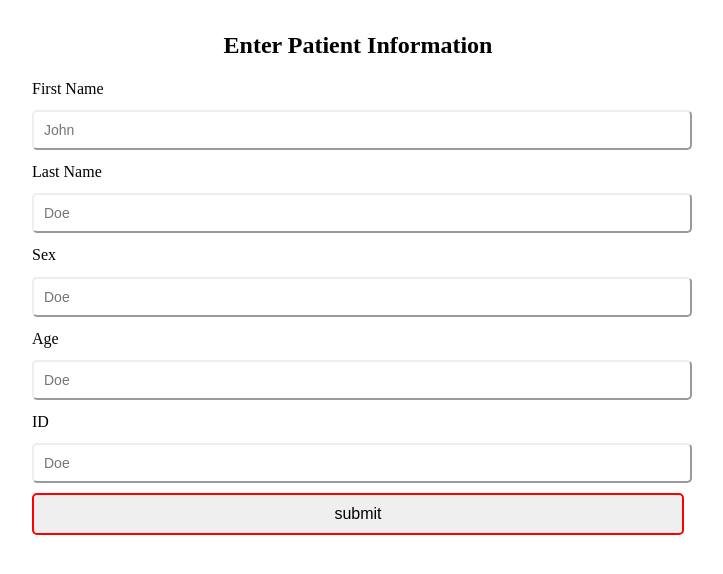
After one commit to moyeneka/EasyLife-HealthCare-Data-Visualizer, a PHP site: page /AddPatient.php in a window 1280 px wide. The commit adds this page. Shown: the top 574 px of the page, without its empty margins (282-1005 px from the left). Run offline with PHP 8.4, Linux system fonts and the light colour scheme.

Commit message:
Add Patient Page and CSS

```diff
--- /dev/null
+++ b/SQL/AddPatient.php
@@ -0,0 +1,46 @@
+<!DOCTYPE html>
+<html lang="en">
+  <head>
+    <meta charset="UTF-8" />
+    <meta http-equiv="X-UA-Compatible" content="IE=edge" />
+    <meta name="viewport" content="width=device-width, initial-scale=1.0" />
+
+    <!--CSS Styles -->
+    <link rel="stylesheet" href="assets/css/styles.css" />
+
+    <title>TEMP</title>
+  </head>
+
+    <body>
+        <section class="patient" id="patient">
+            <h2>Enter Patient Information</h2>
+            <div class="patient-form-container">
+                <div class="patient-form">
+                    <form action="AddPatient.php" method="post">
+                        <div class="form-control">
+                            <label for="fname">First Name</label>
+                            <input type="text" id ="fname" name="fname" placeholder="John" class="input-field" required/>
+                        </div>
+                        <div class="form-control">
+                            <label for="lname">Last Name</label>
+                            <input type="text" id="lname" name="lname" placeholder="Doe" class="input-field" required/>
+                        </div>
+                        <div class="form-control">
+                            <label for="lname">Sex</label>
+                            <input type="text" id="lname" name="lname" placeholder="Doe" class="input-field" required/>
+                        </div>
+                        <div class="form-control">
+                            <label for="lname">Age</label>
+                            <input type="text" id="lname" name="lname" placeholder="Doe" class="input-field" required/>
+                        </div>
+                        <div class="form-control">
+                            <label for="lname">ID</label>
+                            <input type="text" id="lname" name="lname" placeholder="Doe" class="input-field" required/>
+                        </div>
+                        <input type="submit" value="submit" id="submit_button" class="submit_button"/>
+                    </form>
+                </div>
+            </div>
+        </section>
+    </body>
+</html>
--- a/SQL/assets/css/styles.css
+++ b/SQL/assets/css/styles.css
@@ -14,3 +14,58 @@ th, td {
 th{
     text-align: left;
 }
+
+.patient {
+    margin-top: 2rem;
+}
+
+.patient h2 {
+    text-align: center;
+    margin-bottom: 0.5rem;
+}
+
+.patient-form-container {
+    max-width: 40.75rem;
+    margin: 0 auto;
+    padding: 0.938;
+    border-radius: 5px;
+}
+
+.patient-form-container label {
+    line-height: 2.7em;
+}
+
+.patient-form-container textarea {
+    min-height: 6.25rem;
+    font-size: 14px;
+}
+
+.patient-form-container .input-field {
+    width: 100%;
+    padding-top: 10px;
+    padding-bottom: 10px;
+    border-radius: 5px;
+    border: none;
+    border: 2px outset;
+    font-size: 0.875rem;
+    outline: none;
+}
+
+.input-field::placeholder {
+    padding: 0.5rem;
+}
+
+.submit_button {
+    width: 100%;
+    padding: 10px;
+    margin: 10px 0;
+    border: 2px solid red;
+    border-radius: 5px;
+    font-size: 1rem;
+}
+
+.submit_button:hover {
+    background-color: purple;
+    border: 2px solid purple;
+    cursor: pointer;
+}
```
Also changed, not shown: 1 other file.
